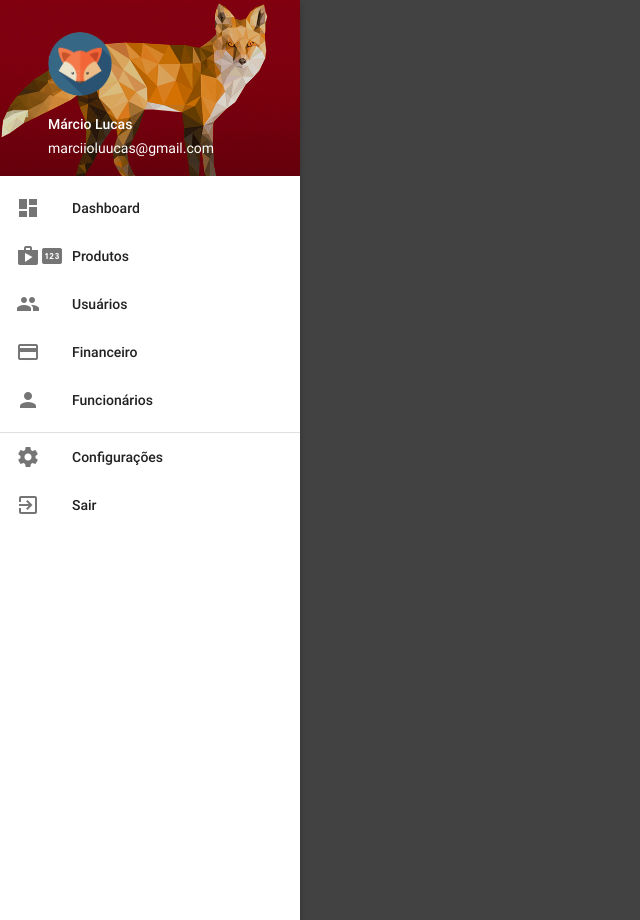
After one commit to marciioluucas/superfox, a PHP site: page /view/layout/layout.php in a window 1280 px wide. The commit adds this page. Shown: the whole page, without its empty margins (0-640 px from the left). Run offline with PHP 8.4, Linux system fonts and the light colour scheme.

Commit message:
Fazendo layout

```diff
--- /dev/null
+++ b/view/layout/layout.php
@@ -0,0 +1,48 @@
+<?php
+/**
+ * Created by PhpStorm.
+ * User: Márcio Lucas
+ * E-mail: marciioluucas@gmail.com
+ * Date: 24/10/2016
+ * Time: 16:41
+ */
+?>
+<!DOCTYPE html>
+<html lang="pt-br">
+<head>
+    <meta charset="utf-8"/>
+    <meta content="width=device-width, initial-scale=1, maximum-scale=1" name="viewport">
+    <title>Título da Página (Estrutura básica de uma página com HTML 5)</title>
+</head>
+<body class="grey darken-3">
+<ul id="slide-out" class="side-nav fixed">
+    <li>
+        <div class="userView">
+            <img class="background" src="../dist/imgs/default-user-background.jpg">
+            <a href="#!user"><img class="circle" src="../dist/imgs/default-user-img-fox.jpg"></a>
+            <a href="#!name"><span class="white-text name">Márcio Lucas</span></a>
+            <a href="#!email"><span class="white-text email">marciioluucas@gmail.com</span></a>
+        </div>
+    </li>
+    <li><a href="#!" class="waves-effect"><i class="material-icons">dashboard</i>Dashboard</a></li>
+    <li><a href="#!" class="waves-effect"><i class="material-icons">shopping cart</i>Produtos</a></li>
+    <li><a href="#!" class="waves-effect"><i class="material-icons">people</i>Usuários</a></li>
+    <li><a href="#!" class="waves-effect"><i class="material-icons">credit_card</i> Financeiro</a></li>
+    <li><a href="#!" class="waves-effect"><i class="material-icons">person outline</i>Funcionários</a></li>
+    <li>
+        <div class="divider"></div>
+    </li>
+    <li><a class="waves-effect" href="#"><i class="material-icons">settings</i>Configurações</a></li>
+    <li><a class="waves-effect" href="#!"><i class="material-icons">exit_to_app</i>Sair</a></li>
+</ul>
+<a href="#" data-activates="slide-out" class="button-collapse"><i class="material-icons">menu</i></a>
+<?php
+include_once 'libs-layout.php';
+?>
+
+<script>
+
+    $(".button-collapse").sideNav();
+</script>
+</body>
+</html>
--- a/view/layout/libs-layout.php
+++ b/view/layout/libs-layout.php
@@ -1,5 +1,6 @@
 <?php
 echo "<link rel='stylesheet'  href='../libs/materializecss/css/materialize.min.css'/>\n";
+echo "<link href=\"http://fonts.googleapis.com/icon?family=Material+Icons\" rel=\"stylesheet\">";
 echo "<script src='../libs/jquery/jquery-3.1.1.min.js'></script>\n";
 echo "<script src='../libs/materializecss/js/materialize.min.js'></script>\n";
 echo "<script src='../libs/trianglify/trianglify.min.js'></script>\n";
```
Also changed, not shown: view/dist/imgs/default-user-background.jpg (added), view/dist/imgs/default-user-img-fox.jpg (added), view/dist/imgs/default-user-img.jpg (added), view/dist/imgs/logo-superfox-login.png (added).
